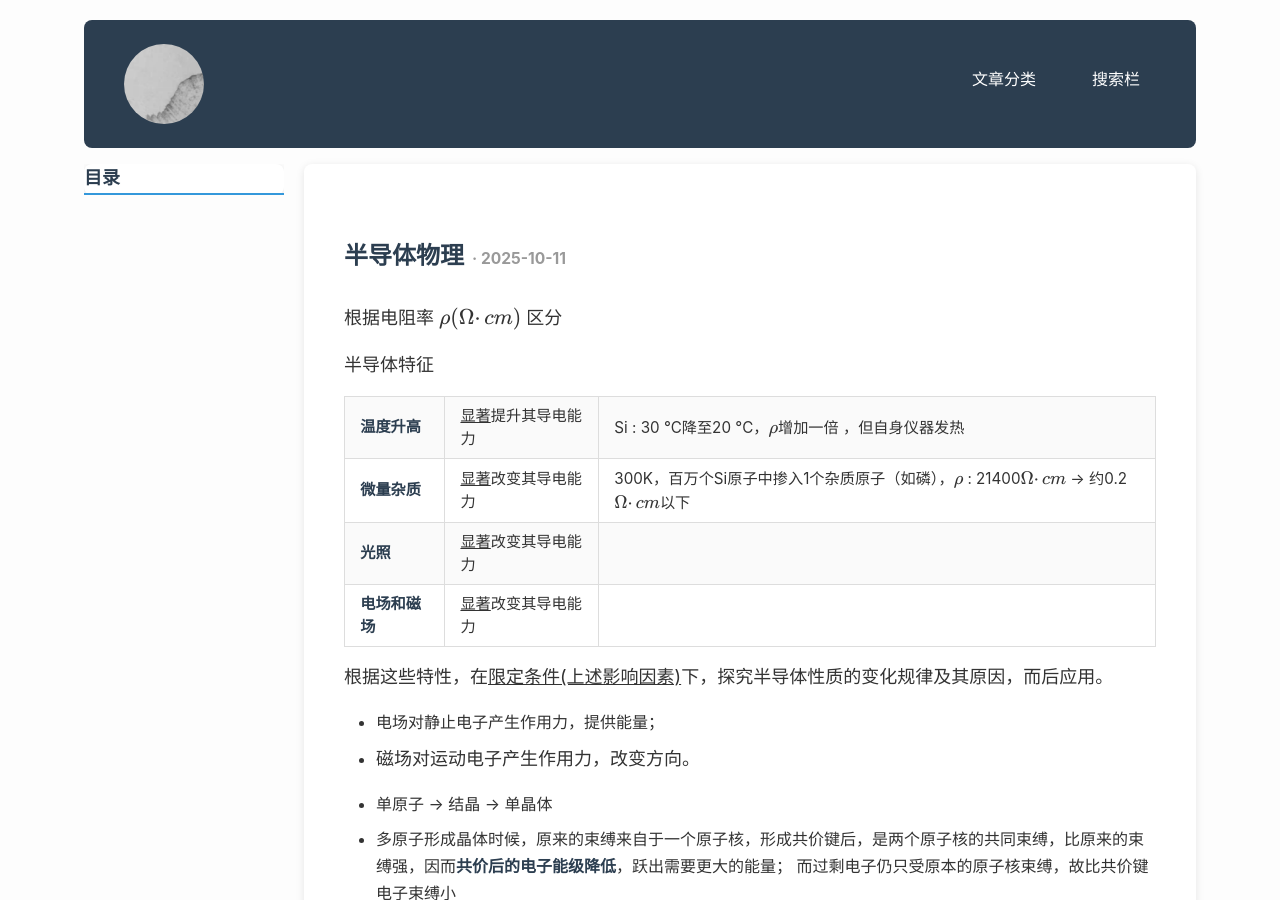
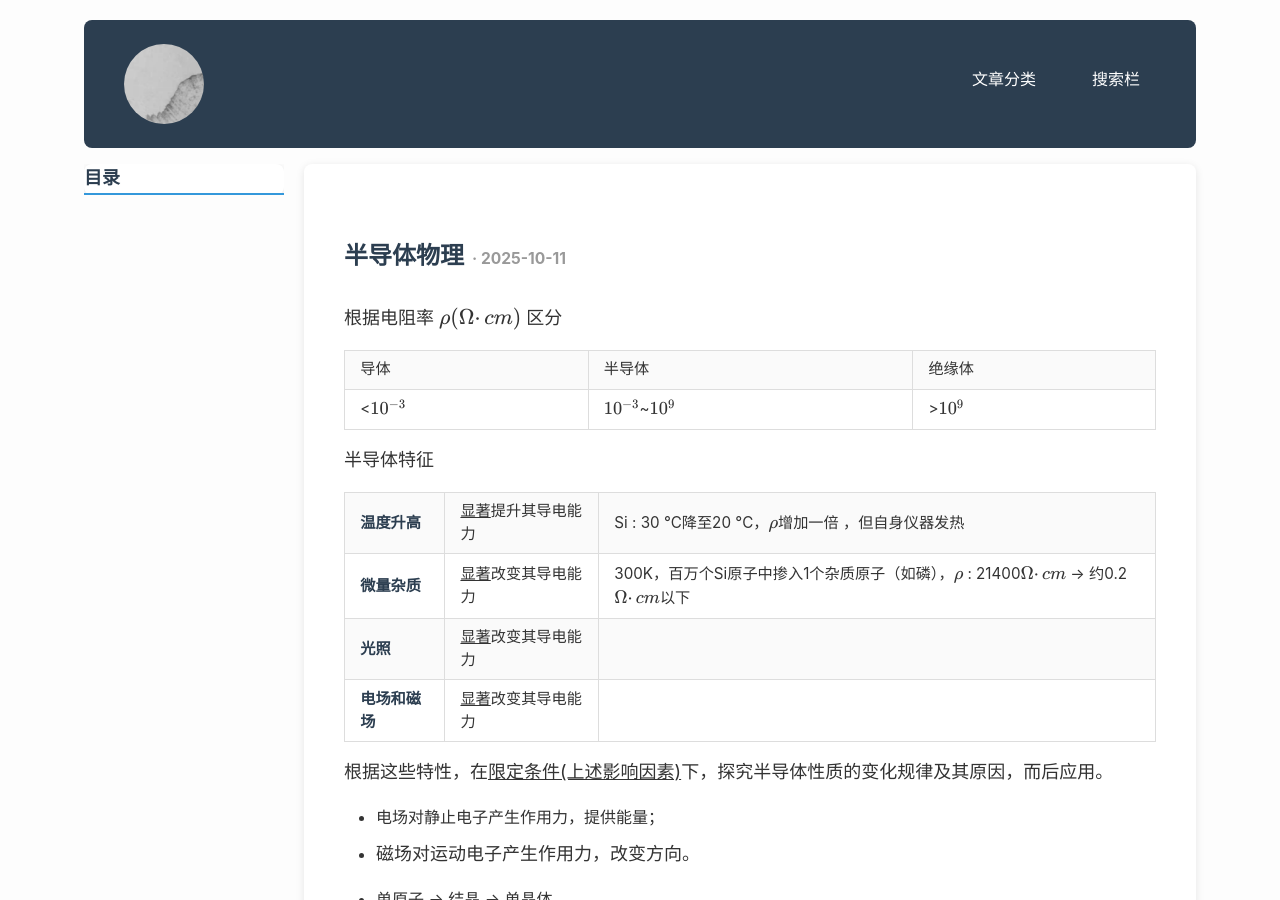
Before and after one commit to lzh210802066/lzh210802066.github.io, a Jekyll site: the page built from _posts/Technology/2025-10-12-半导体物理.md, in a window 1280 px wide and 900 px high. Built offline with Jekyll 4.4.1, drawn with Linux system fonts in a browser that asks for light colours; comment, search, counter and statistics services are not loaded.

Commit message:
Update blog content

```diff
--- a/_posts/Technology/2025-10-12-半导体物理.md
+++ b/_posts/Technology/2025-10-12-半导体物理.md
@@ -12,6 +12,31 @@ categories:  technology
 
 根据电阻率 $\rho(\Omega·cm)$ 区分
 
+
+<table>
+       <tr>
+            <td>
+                 导体
+            </td>
+            <td>
+                 半导体
+            </td>
+            <td>
+                 绝缘体
+            </td>
+       </tr>
+       <tr>
+            <td>
+                 <$10^{-3}$
+            </td>
+            <td>
+                 $10^{-3}$~$10^{9}$
+            </td>
+            <td>
+                 >$10^{9}$
+            </td>
+       </tr>
+</table>
 
 
 半导体特征
```
Also changed, not shown: _posts/Technology/2025-11-24-总论.md (added, +23 -0 lines).
